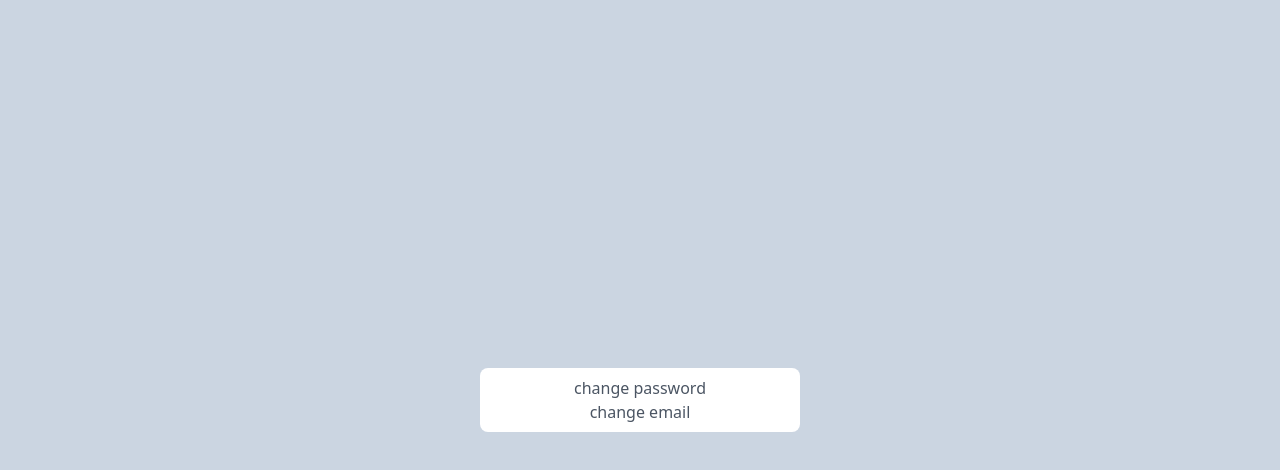
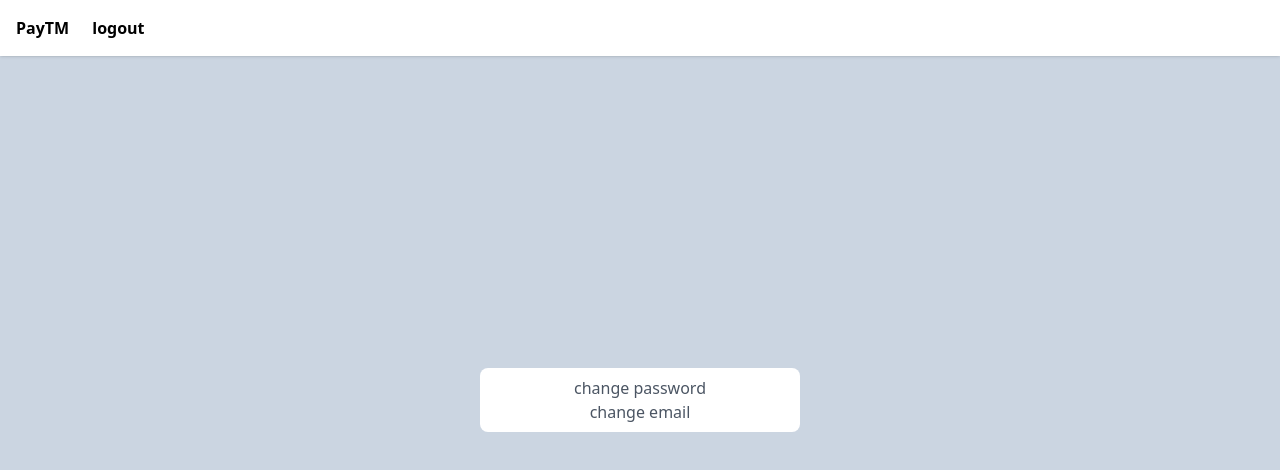
Before and after one commit to shivaraj110/paytm-clone, a React (Vite) app in the folder frontend/: page /settings in a window 1280 px wide. Shown: the top 470 px of the page. Built offline with nearby package versions, Linux system fonts and the light colour scheme.

Commit message:
added nav bar to all pages and components

```diff
--- a/frontend/src/components/ChangePass.jsx
+++ b/frontend/src/components/ChangePass.jsx
@@ -30,14 +30,14 @@ export default function changepass(){
         }}  className="border rounded p-1 border-slate-700 "/>
             </div>
             <div className="p-2">
- <input type="text" placeholder="Confirm the new password" onChange={ e=> {
+ <input type="text" placeholder="Confirm the new password" onChange={ e => {
             setVerPass(e.target.value)
         }}  className="border rounded p-1 border-slate-700 "/>
             </div>
         <div className="flex">
         <Button label={"change password"} onClick={
             ()=>{
-                {pass & newPass & verPass ? PutPass(newPass) : alert("invalid attempt")}
+                {pass !== "" & newPass !== "" & verPass !== "" ? PutPass(newPass) : alert("invalid attempt")}
             }
     }/>
         </div>
--- a/frontend/src/components/Logout.jsx
+++ b/frontend/src/components/Logout.jsx
@@ -4,6 +4,21 @@ import Button from "./Button";
 export default function Logout(){
     const nav = useNavigate()
     return <div className="bg-slate-300 h-screen flex justify-center items-center">
+    <div className="shadow h-14 flex justify-between fixed top-0 left-0 right-0 bg-white">
+        <div className="flex flex-col justify-center font-semibold h-full ml-4">
+            <div className="grid grid-cols-3">
+                           <div className="mr-2" > PayTM </div> <div className="flex flex-col justify-center font-semibold h-full cursor-pointer" onClick={() => {
+            nav('/settings')
+        }}>
+                  settings
+        </div>
+            </div>
+
+        </div>
+        </div>
+
+
+
     <div className="felx flex-col justify-center ">
           <div className="rounded-lg bg-white w-80 text-center p-2 h-max px-4">
             <div className="text-slate-500 my-5">
--- a/frontend/src/components/Settings.jsx
+++ b/frontend/src/components/Settings.jsx
@@ -4,6 +4,22 @@ import { useNavigate } from "react-router-dom"
 export default function Settings(){
     const nav = useNavigate()
     return <div className="bg-slate-300 h-screen flex justify-center items-center">
+    <div className="shadow h-14 flex justify-between fixed top-0 left-0 right-0 bg-white">
+        <div className="flex flex-col justify-center font-semibold h-full ml-4">
+            <div className="grid grid-cols-3">
+                           <div className="mr-2" > PayTM </div>
+        <div className="flex flex-col justify-center font-semibold h-full cursor-pointer ml-3" onClick={() => {
+            nav('/logout')
+        }}>
+                  logout
+        </div>
+            </div>
+
+        </div>
+        </div>
+
+
+
     <div className="felx flex-col justify-center ">
           <div className="rounded-lg bg-white w-80 text-center p-2 h-max px-4">
             <div className="text-gray-600 cursor-pointer mx-4" onClick={()=>{
--- a/frontend/src/pages/Signup.jsx
+++ b/frontend/src/pages/Signup.jsx
@@ -16,9 +16,9 @@ import { currUserBalAtom } from "../atoms/currUserBal";
         const [username,setUsername]= useState("")
         const [password,setPass]= useState("")
         const [bal,setBal] = useRecoilState(currUserBalAtom)
-        return <div className="bg-slate-300 h-screen flex justify-center items-center">
-                  <div className="felx flex-col justify-center ">
-                        <div className="rounded-lg bg-white w-80 text-center p-2 h-max px-4">
+            return <div className="bg-slate-300 h-screen flex justify-center items-center">
+                    <div className="felx flex-col justify-center ">
+                            <div className="rounded-lg bg-white w-80 text-center p-2 h-max px-4">
                             <Heading label={"Sign up"}/>
                             <Subheading label={"enter your information to create an account"}/>
                             <InputBox label={"First name"} placeholder={"John"} onChange={ e =>{
```
